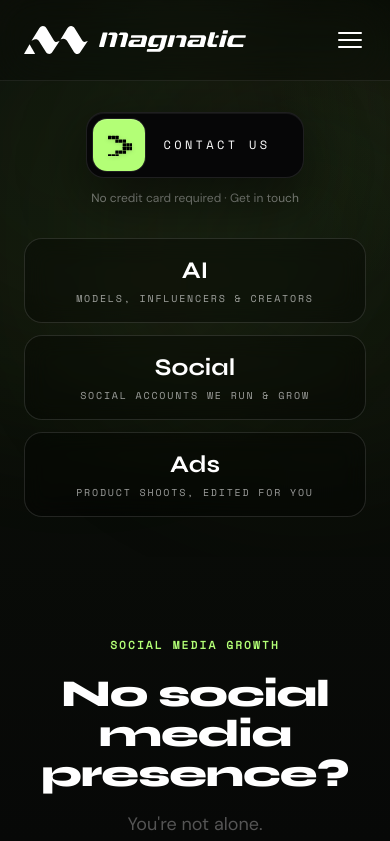
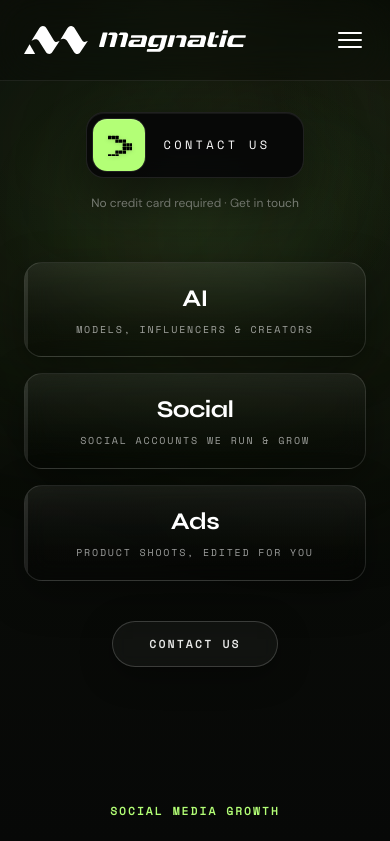
Before and after one commit to jinab-sys/magnatic-website, a Next.js app: page / in a window 390 px wide. Shown: the top 841 px of the page. Built offline with nearby package versions, Linux system fonts and the light colour scheme.

Commit message:
ui and scroll fix

```diff
--- a/app/page.tsx
+++ b/app/page.tsx
@@ -1,5 +1,6 @@
 import { Navbar } from "@/components/blocks/navbar"
 import { ScrollExpandHero } from "@/components/blocks/scroll-expansion-hero"
+import { ScrollToRegisterOnHomeLoad } from "@/components/scroll-to-register-on-home-load"
 import dynamic from "next/dynamic"
 import { readdir } from "node:fs/promises"
 import path from "node:path"
@@ -120,6 +121,7 @@ export default async function Home() {
 
     return (
         <main className="relative min-h-screen overflow-x-hidden">
+            <ScrollToRegisterOnHomeLoad />
             <Navbar />
 
             <div className="relative w-full">
--- a/components/blocks/cta-glow-button.tsx
+++ b/components/blocks/cta-glow-button.tsx
@@ -1,15 +1,15 @@
 "use client"
-import Link from "next/link"
+
+import { scrollToRegisterForm } from "@/lib/scroll-to-register"
 
 export function CtaGlowButton() {
     return (
-        <Link href="/#register">
         <button
             type="button"
+            onClick={() => scrollToRegisterForm()}
             className="mag-btn-primary font-dm-sans font-medium text-base sm:text-lg px-10 py-4 rounded-full hover:scale-105"
         >
             Contact Us →
         </button>
-        </Link>
     )
 }
--- a/components/blocks/scroll-expansion-hero.tsx
+++ b/components/blocks/scroll-expansion-hero.tsx
@@ -1,7 +1,7 @@
 "use client"
 
 import { motion } from "framer-motion"
-import Link from "next/link"
+import { scrollToRegisterForm } from "@/lib/scroll-to-register"
 
 /** Chunky pixel "greater than" for the hero CTA (7×6 grid). */
 function PixelChevron({ className }: { className?: string }) {
@@ -38,24 +38,32 @@ export function ScrollExpandHero() {
     ]
 
     return (
-        <section className="relative w-full overflow-hidden pb-10 pt-28 md:pt-34">
+        <section className="relative w-full overflow-hidden pb-14 pt-28 md:pb-16 md:pt-34">
             <div className="mag-blob mag-blob-a h-[520px] w-[520px]" style={{ left: "-180px", top: "-120px" }} />
             <div className="mag-blob mag-blob-b h-[420px] w-[420px]" style={{ right: "-130px", top: "20px", animationDelay: "3.5s" }} />
 
+            {/* Soft spotlight behind hero content */}
+            <div
+                className="pointer-events-none absolute left-1/2 top-[28%] z-10 h-[min(520px,85vw)] w-[min(900px,120%)] -translate-x-1/2 -translate-y-1/2 rounded-full bg-[radial-gradient(ellipse_at_center,rgba(179,255,118,0.07)_0%,transparent_62%)]"
+                aria-hidden
+            />
+
             <div className="relative z-20 mx-auto w-full max-w-7xl px-6">
+                {/* Primary CTA + microcopy */}
                 <motion.div
                     initial={{ opacity: 0, y: 18 }}
                     animate={{ opacity: 1, y: 0 }}
                     transition={{ duration: 0.6, delay: 0.12, ease: "easeOut" }}
-                    className="mx-auto flex flex-col items-center gap-3"
+                    className="mx-auto flex max-w-lg flex-col items-center gap-4 text-center"
                 >
-                    <Link
-                        href="/register"
+                    <button
+                        type="button"
                         aria-label="Contact Us"
-                        className="relative inline-flex max-w-full items-stretch overflow-hidden rounded-2xl border border-white/10 bg-[#060607] shadow-[0_20px_60px_rgba(0,0,0,0.55),inset_0_1px_0_rgba(255,255,255,0.06)] transition duration-300 hover:border-[rgba(255,215,0,0.3)] hover:shadow-[0_24px_72px_rgba(255,215,0,0.1)]"
+                        onClick={() => scrollToRegisterForm()}
+                        className="group relative inline-flex max-w-full cursor-pointer items-stretch overflow-hidden rounded-2xl border border-white/10 bg-[#060607]/90 text-left shadow-[0_20px_60px_rgba(0,0,0,0.55),inset_0_1px_0_rgba(255,255,255,0.06)] backdrop-blur-md transition duration-300 hover:border-[rgba(179,255,118,0.35)] hover:shadow-[0_24px_72px_rgba(179,255,118,0.12)] focus-visible:outline-2 focus-visible:outline-offset-4 focus-visible:outline-[rgba(179,255,118,0.5)]"
                     >
                         <span
-                            className="relative m-1.5 flex h-[52px] w-[52px] shrink-0 items-center justify-center rounded-xl bg-gradient-to-br from-[color:var(--mag-accent-from)] to-[color:var(--mag-accent-to)] shadow-[inset_0_1px_0_rgba(255,255,255,0.15)] ring-1 ring-white/10"
+                            className="relative m-1.5 flex h-[52px] w-[52px] shrink-0 items-center justify-center rounded-xl bg-linear-to-br from-(--mag-accent-from) to-(--mag-accent-to) shadow-[inset_0_1px_0_rgba(255,255,255,0.15)] ring-1 ring-white/10 transition-transform duration-300 group-hover:scale-[1.02]"
                             aria-hidden
                         >
                             <PixelChevron className="h-[22px] w-[26px] text-black drop-shadow-sm" />
@@ -65,22 +73,58 @@ export function ScrollExpandHero() {
                                 Contact Us
                             </span>
                         </span>
-                    </Link>
-                    <p className="font-dm-sans text-xs text-white/50">No credit card required · Get in touch</p>
+                    </button>
+                    <p className="max-w-[280px] font-dm-sans text-xs leading-relaxed text-white/50">
+                        No credit card required · Get in touch
+                    </p>
                 </motion.div>
 
+                {/* KPI cards */}
                 <motion.div
-                    initial={{ opacity: 0 }}
-                    animate={{ opacity: 1 }}
-                    transition={{ duration: 0.6, delay: 0.25 }}
-                    className="mx-auto mt-8 grid max-w-4xl grid-cols-1 gap-3 sm:grid-cols-3"
+                    initial={{ opacity: 0, y: 14 }}
+                    animate={{ opacity: 1, y: 0 }}
+                    transition={{ duration: 0.55, delay: 0.28, ease: "easeOut" }}
+                    className="mx-auto mt-12 grid max-w-4xl grid-cols-1 gap-4 sm:mt-14 sm:grid-cols-3 sm:gap-3"
                 >
-                    {kpis.map((kpi) => (
-                        <div key={kpi.label} className="rounded-2xl border border-white/12 bg-black/30 px-5 py-4 text-center backdrop-blur-md">
-                            <p className="font-syne text-2xl font-bold text-white md:text-3xl">{kpi.value}</p>
-                            <p className="mt-1 font-space-mono text-[10px] uppercase tracking-[0.18em] text-white/60">{kpi.label}</p>
-                        </div>
+                    {kpis.map((kpi, i) => (
+                        <motion.div
+                            key={kpi.label}
+                            initial={{ opacity: 0, y: 16 }}
+                            animate={{ opacity: 1, y: 0 }}
+                            transition={{ duration: 0.45, delay: 0.35 + i * 0.07, ease: "easeOut" }}
+                            className="group relative overflow-hidden rounded-2xl border border-white/12 bg-linear-to-b from-white/7 to-black/25 px-5 py-5 text-center shadow-[0_12px_40px_rgba(0,0,0,0.35)] backdrop-blur-md transition duration-300 hover:border-[rgba(179,255,118,0.22)] hover:shadow-[0_16px_48px_rgba(0,0,0,0.45)] md:py-5"
+                        >
+                            <div
+                                className="pointer-events-none absolute inset-x-0 top-0 h-px bg-linear-to-r from-transparent via-[rgba(179,255,118,0.35)] to-transparent opacity-0 transition-opacity duration-300 group-hover:opacity-100"
+                                aria-hidden
+                            />
+                            <div
+                                className="absolute left-0 top-0 h-full w-[3px] bg-white/10 transition-colors duration-300 group-hover:bg-(--mag-accent-from)"
+                                aria-hidden
+                            />
+                            <p className="font-syne text-2xl font-bold tracking-tight text-white md:text-3xl">{kpi.value}</p>
+                            <p className="mt-2 font-space-mono text-[10px] uppercase leading-snug tracking-[0.18em] text-white/60">
+                                {kpi.label}
+                            </p>
+                        </motion.div>
                     ))}
+                </motion.div>
+
+                {/* Secondary CTA — same destination, calmer treatment */}
+                <motion.div
+                    initial={{ opacity: 0, y: 12 }}
+                    animate={{ opacity: 1, y: 0 }}
+                    transition={{ duration: 0.5, delay: 0.58, ease: "easeOut" }}
+                    className="mx-auto mt-10 flex flex-col items-center sm:mt-12"
+                >
+                    <button
+                        type="button"
+                        aria-label="Contact Us"
+                        onClick={() => scrollToRegisterForm()}
+                        className="inline-flex cursor-pointer items-center justify-center rounded-full border border-white/18 bg-white/4 px-9 py-3.5 font-space-mono text-[11px] font-semibold uppercase tracking-[0.22em] text-white/90 shadow-[0_8px_32px_rgba(0,0,0,0.35)] backdrop-blur-sm transition duration-300 hover:border-[rgba(179,255,118,0.35)] hover:bg-[rgba(179,255,118,0.08)] hover:text-white focus-visible:outline-2 focus-visible:outline-offset-4 focus-visible:outline-[rgba(179,255,118,0.45)]"
+                    >
+                        Contact Us
+                    </button>
                 </motion.div>
             </div>
         </section>
--- /dev/null
+++ b/components/scroll-to-register-on-home-load.tsx
@@ -0,0 +1,19 @@
+"use client"
+
+import { useEffect } from "react"
+import { scrollToRegisterForm, SCROLL_TO_REGISTER_SESSION_KEY } from "@/lib/scroll-to-register"
+
+/** Mount on `/` only: after client nav from other pages with {@link queueScrollToRegisterAfterLandingOnHome}. */
+export function ScrollToRegisterOnHomeLoad() {
+    useEffect(() => {
+        try {
+            if (sessionStorage.getItem(SCROLL_TO_REGISTER_SESSION_KEY)) {
+                sessionStorage.removeItem(SCROLL_TO_REGISTER_SESSION_KEY)
+                scrollToRegisterForm()
+            }
+        } catch {
+            /* private mode */
+        }
+    }, [])
+    return null
+}
--- /dev/null
+++ b/lib/scroll-to-register.ts
@@ -0,0 +1,47 @@
+/**
+ * DOM id on the register / waitlist section.
+ * @see components/blocks/register-section.tsx (`scroll-mt-*` handles the fixed navbar)
+ */
+export const REGISTER_SECTION_ID = "register"
+
+/** Set before `router.push("/")` from non-home routes; home page clears it and scrolls. */
+export const SCROLL_TO_REGISTER_SESSION_KEY = "mag-scroll-to-register"
+
+export function queueScrollToRegisterAfterLandingOnHome(): void {
+    if (typeof sessionStorage === "undefined") return
+    try {
+        sessionStorage.setItem(SCROLL_TO_REGISTER_SESSION_KEY, "1")
+    } catch {
+        /* private mode */
+    }
+}
+
+/**
+ * Smooth-scroll to the register form. Unlike `href="#register"`, this runs on every
+ * click even when the URL already contains the hash.
+ *
+ * Retries briefly if the section is not in the DOM yet (e.g. lazy-loaded below the fold).
+ */
+export function scrollToRegisterForm(): void {
+    if (typeof document === "undefined") return
+
+    const scrollIfFound = (): boolean => {
+        const el = document.getElementById(REGISTER_SECTION_ID)
+        if (!el) return false
+        el.scrollIntoView({ behavior: "smooth", block: "start" })
+        return true
+    }
+
+    if (scrollIfFound()) return
+
+    const start = performance.now()
+    const timeoutMs = 5000
+
+    const tick = (): void => {
+        if (scrollIfFound()) return
+        if (performance.now() - start < timeoutMs) {
+            requestAnimationFrame(tick)
+        }
+    }
+    requestAnimationFrame(tick)
+}
```
Also changed, not shown: components/blocks/how-it-works.tsx (+8 -6 lines), components/blocks/navbar.tsx (+16 -4 lines), components/blocks/pricing-section.tsx (+10 -6 lines), components/blocks/social-presence-section.tsx (+3 -4 lines). Lines whose indentation alone changed are shown as unchanged.
